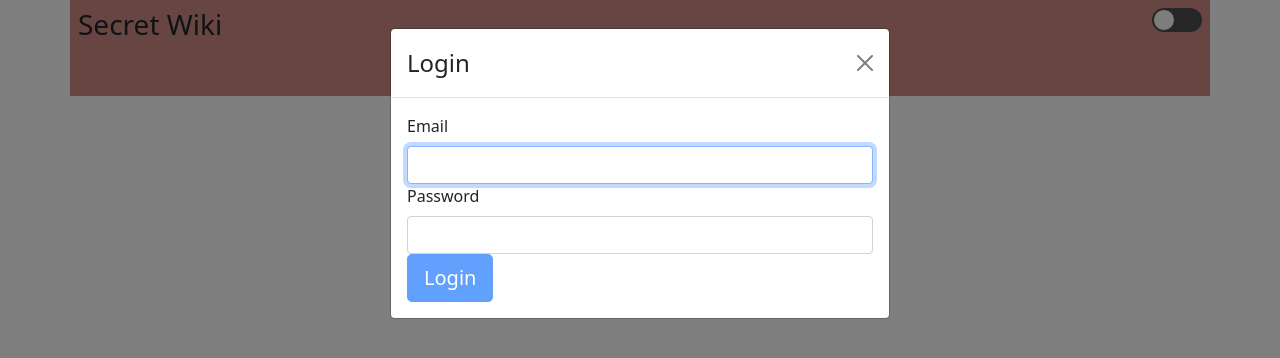
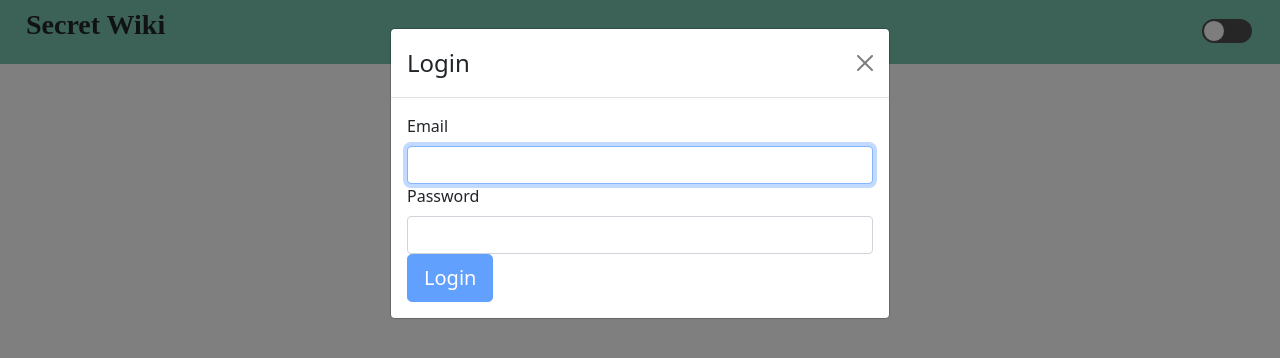
Before and after one commit to raymondberg/secret_wiki, a React (Create React App) app in the folder frontend/: page / in a window 1280 px wide. Shown: the top 358 px of the page. Built offline with nearby package versions, Linux system fonts and the light colour scheme.

Commit message:
Mintify the style and highlight active wiki?

```diff
--- a/frontend/src/App.css
+++ b/frontend/src/App.css
@@ -1,32 +1,51 @@
 body {
   background-color: #293132;
+}
+
+.main-container {
+  padding-left: 1em;
+  padding-right: 2em;
+  background-color: #78C2AD;
 }
 
 .App {
   background-color: #293132;
 }
 
+#app-name {
+  margin-left: .5em;
+  font-weight: bold;
+}
+
 .header-section {
-  background-color: #CC8B86;
-  padding: 2em;
-  height: 6em;
+  font-family: Trebuchet;
+  font-size: 2em;
 }
 
 .header-wiki, .header-link{
   cursor: pointer;
   color: #293132;
   text-decoration: none;
+  margin-left: 1em;
+}
+
+.header-wiki-selected {
+  font-weight: bold;
 }
 
 #page-tree, #add-new {
-  background-color: #547AA5;
+  background-color: #98E2CD;
 }
 
 #page-tree {
   padding: .5em
 }
-#page-tree > a {
-  color: #FFE;
+
+.tree-page {
+  display: block;
+  cursor: pointer;
+  color: #243;
+  font-family: Trebuchet;
 }
 
 #content {
@@ -91,11 +110,6 @@ div.section-squash {
   padding:1em;
 }
 
-.tree-page {
-  display: block;
-  cursor: pointer;
-}
-
 .data-entry textarea {
   padding: 1em;
   width: 100%;
--- a/frontend/src/components/Main.js
+++ b/frontend/src/components/Main.js
@@ -51,7 +51,7 @@ function Main(props) {
 
     var wikiList = null; var content = null
     if (props.api.isLoggedIn()) {
-      wikiList = <WikiList handleWikiChange={handleWikiChange} api={props.api} />
+      wikiList = <WikiList handleWikiChange={handleWikiChange} wikiId={wikiId} api={props.api} />
         if (wikiId !== null) {
           var pageTree = <PageTree wikiId={wikiId} pageId={pageId} pages={pages} setPages={setPages} handlePageChange={handlePageChange} api={props.api}/>
           var pageContent = <PageContent wikiId={wikiId} page={pageForId(pageId)} api={props.api} editMode={editMode} />
@@ -72,11 +72,11 @@ function Main(props) {
     }
 
     return (
-      <div id="main-container" className="container">
+      <div className="main-container">
         <div className="row">
           <div className="d-flex justify-content-between header-section p-0">
             <div className="p-2">
-            <h3>Secret Wiki</h3>
+            <h3 id="app-name">Secret Wiki</h3>
             </div>
             { wikiList }
             <Status editMode={editMode} setEditMode={setEditMode}/>
--- a/frontend/src/components/WikiList.js
+++ b/frontend/src/components/WikiList.js
@@ -35,7 +35,9 @@ class WikiList extends React.Component {
     } else {
       return (
         <div id="wiki-list" className="p-2">
-        { this.state.wikis.map((wiki) => <WikiLink key={wiki.id} wikiId={wiki.id} handleWikiChange={this.handleWikiChange}/>) }
+        { this.state.wikis.map((wiki) =>
+          <WikiLink key={wiki.id} wikiId={wiki.id} selected={this.props.wikiId === wiki.id} handleWikiChange={this.handleWikiChange}/>
+        ) }
         </div>
       );
     }
@@ -43,15 +45,13 @@ class WikiList extends React.Component {
 }
 
 
-class WikiLink extends React.Component {
-  render() {
-      const wikiUpdater = this.props.handleWikiChange
-      return (
-        <span className="header-wiki" key={this.props.wikiId} onClick={(e) => { wikiUpdater(this.props.wikiId) }}>
-          {this.props.wikiId}
-        </span>
-      )
-  }
+function WikiLink(props) {
+  return (
+    <span className={"header-wiki " + (props.selected ? "header-wiki-selected":"")}
+          key={props.wikiId} onClick={(e) => { props.handleWikiChange(props.wikiId) }}>
+      {props.wikiId}
+    </span>
+  )
 }
 
 export default WikiList;
```
